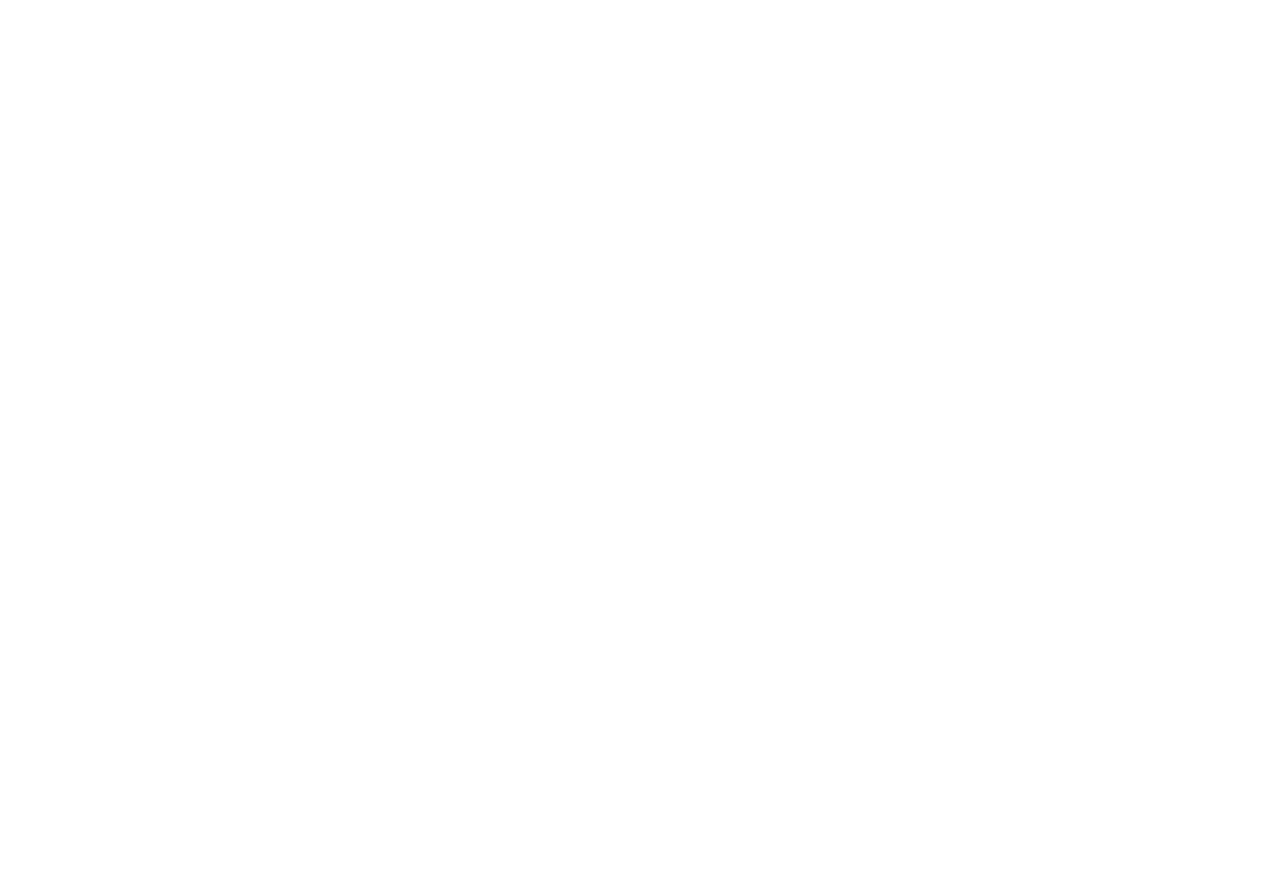
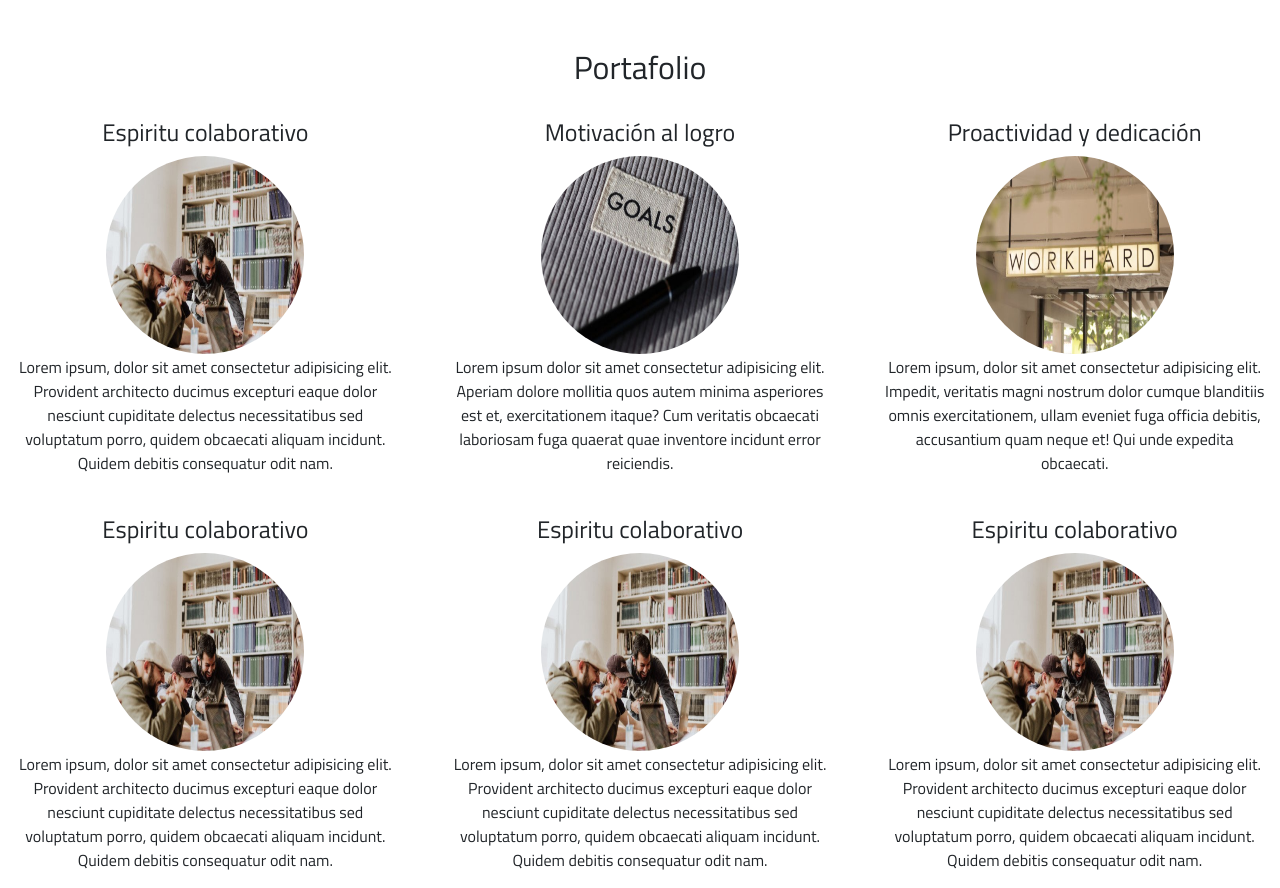
Before and after one commit to valeria-joubara/ralphmaica_vale, a plain HTML site: page portafolio.html in a window 1280 px wide. Before the commit the page ends 800 px from the top, so only its background shows below. Drawn offline with nearby package versions, Linux system fonts and the light colour scheme.

Commit message:
creando contenido en portafolio

```diff
--- a/portafolio.html
+++ b/portafolio.html
@@ -24,6 +24,107 @@
     <title>Portafolio</title>
   </head>
   <body>
+
+    <section class="portafolio">
+        <h2 class="text-center pt-5 text-dark">Portafolio</h2>
+        <div class="container-fluid">
+          <div class="row d-flex justify-content-sm-center gx-5">
+            <div class="col-sm-12 col-lg-4 mt-2 text-center text-dark">
+              <h4 class="text-center mt-3">Espiritu colaborativo</h4>
+              <img
+                class="imagenes_virtudes"
+                class="rounded"
+                src="./assets/css/img/colaborativo.jpg"
+                alt="Espiritu_colaborativo"
+              />
+              <p>
+                Lorem ipsum, dolor sit amet consectetur adipisicing elit.
+                Provident architecto ducimus excepturi eaque dolor nesciunt
+                cupiditate delectus necessitatibus sed voluptatum porro, quidem
+                obcaecati aliquam incidunt. Quidem debitis consequatur odit nam.
+              </p>
+            </div>
+            <div class="col-sm-12 col-lg-4 mt-2 text-center text-dark">
+              <h4 class="text-center mt-3">Motivación al logro</h4>
+              <img
+                class="imagenes_virtudes"
+                class="rounded"
+                src="./assets/css/img/metas.jpg"
+                alt="Motivacion_al_logro"
+              />
+              <p>
+                Lorem ipsum dolor sit amet consectetur adipisicing elit. Aperiam
+                dolore mollitia quos autem minima asperiores est et,
+                exercitationem itaque? Cum veritatis obcaecati laboriosam fuga
+                quaerat quae inventore incidunt error reiciendis.
+              </p>
+            </div>
+            <div class="col-sm-12 col-lg-4 mt-2 text-center text-dark">
+              <h4 class="text-center mt-3">Proactividad y dedicación</h4>
+              <img
+                class="imagenes_virtudes"
+                class="rounded"
+                src="./assets/css/img/trabajo_duro.jpg"
+                alt="Trabajo_duro"
+              />
+              <p>
+                Lorem ipsum, dolor sit amet consectetur adipisicing elit. Impedit,
+                veritatis magni nostrum dolor cumque blanditiis omnis
+                exercitationem, ullam eveniet fuga officia debitis, accusantium
+                quam neque et! Qui unde expedita obcaecati.
+              </p>
+            </div>
+            <div class="col-sm-12 col-lg-4 mt-2 text-center text-dark">
+                <h4 class="text-center mt-3">Espiritu colaborativo</h4>
+                <img
+                  class="imagenes_virtudes"
+                  class="rounded"
+                  src="./assets/css/img/colaborativo.jpg"
+                  alt="Espiritu_colaborativo"
+                />
+                <p>
+                  Lorem ipsum, dolor sit amet consectetur adipisicing elit.
+                  Provident architecto ducimus excepturi eaque dolor nesciunt
+                  cupiditate delectus necessitatibus sed voluptatum porro, quidem
+                  obcaecati aliquam incidunt. Quidem debitis consequatur odit nam.
+                </p>
+              </div>
+              <div class="col-sm-12 col-lg-4 mt-2 text-center text-dark">
+                <h4 class="text-center mt-3">Espiritu colaborativo</h4>
+                <img
+                  class="imagenes_virtudes"
+                  class="rounded"
+                  src="./assets/css/img/colaborativo.jpg"
+                  alt="Espiritu_colaborativo"
+                />
+                <p>
+                  Lorem ipsum, dolor sit amet consectetur adipisicing elit.
+                  Provident architecto ducimus excepturi eaque dolor nesciunt
+                  cupiditate delectus necessitatibus sed voluptatum porro, quidem
+                  obcaecati aliquam incidunt. Quidem debitis consequatur odit nam.
+                </p>
+              </div>
+              <div class="col-sm-12 col-lg-4 mt-2 text-center text-dark">
+                <h4 class="text-center mt-3">Espiritu colaborativo</h4>
+                <img
+                  class="imagenes_virtudes"
+                  class="rounded"
+                  src="./assets/css/img/colaborativo.jpg"
+                  alt="Espiritu_colaborativo"
+                />
+                <p>
+                  Lorem ipsum, dolor sit amet consectetur adipisicing elit.
+                  Provident architecto ducimus excepturi eaque dolor nesciunt
+                  cupiditate delectus necessitatibus sed voluptatum porro, quidem
+                  obcaecati aliquam incidunt. Quidem debitis consequatur odit nam.
+                </p>
+              </div>
+          </div>
+        </div>
+      </section>
+
+
+
     <script
       src="https://cdn.jsdelivr.net/npm/bootstrap@5.1.3/dist/js/bootstrap.bundle.min.js"
       integrity="sha384-ka7Sk0Gln4gmtz2MlQnikT1wXgYsOg+OMhuP+IlRH9sENBO0LRn5q+8nbTov4+1p"
```
